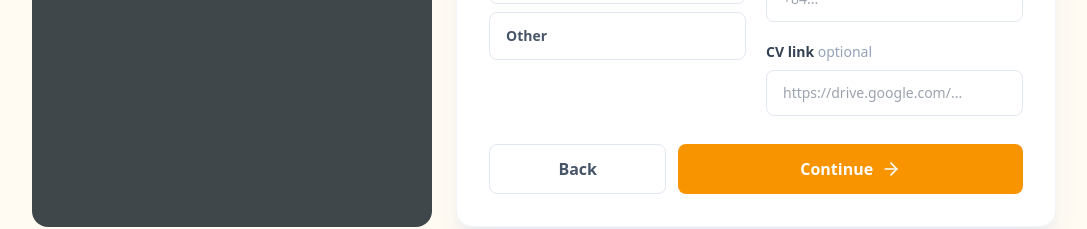
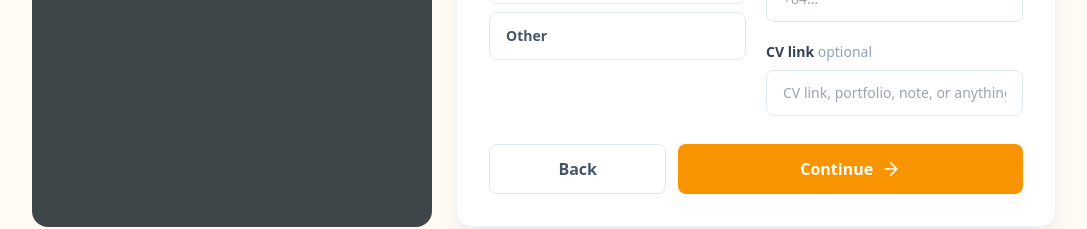
Before and after one commit to phonghongs/Arches-quiz, a React (Vite) app: page / in a window 1280 px wide. Both pictures are taken after a click on the button "Start Your Quest". Shown: the part 467-696 px from the top of the page, without its empty margins (96-1183 px from the left). Built offline with nearby package versions, Linux system fonts and the light colour scheme.

Commit message:
Remove CV link validation and update placeholder text in FutureQuest component

```diff
--- a/src/App.jsx
+++ b/src/App.jsx
@@ -276,10 +276,6 @@ export default function FutureQuest() {
     if (!/^[0-9+\s().-]{8,}$/.test(formData.phone.trim())) {
       errors.phone = "Please enter a valid phone number.";
     }
-    if (formData.cvLink && !/^https?:\/\/\S+$/i.test(formData.cvLink.trim())) {
-      errors.cvLink = "Please paste a valid link starting with http or https.";
-    }
-
     setFormErrors(errors);
     return Object.keys(errors).length === 0;
   };
@@ -558,7 +554,7 @@ export default function FutureQuest() {
                     className={inputClass(formErrors.cvLink)}
                     value={formData.cvLink}
                     onChange={(e) => updateForm("cvLink", e.target.value)}
-                    placeholder="https://drive.google.com/..."
+                    placeholder="CV link, portfolio, note, or anything you want to share"
                   />
                   {formErrors.cvLink && (
                     <p className="mt-1 text-xs font-semibold text-red-500">
```
